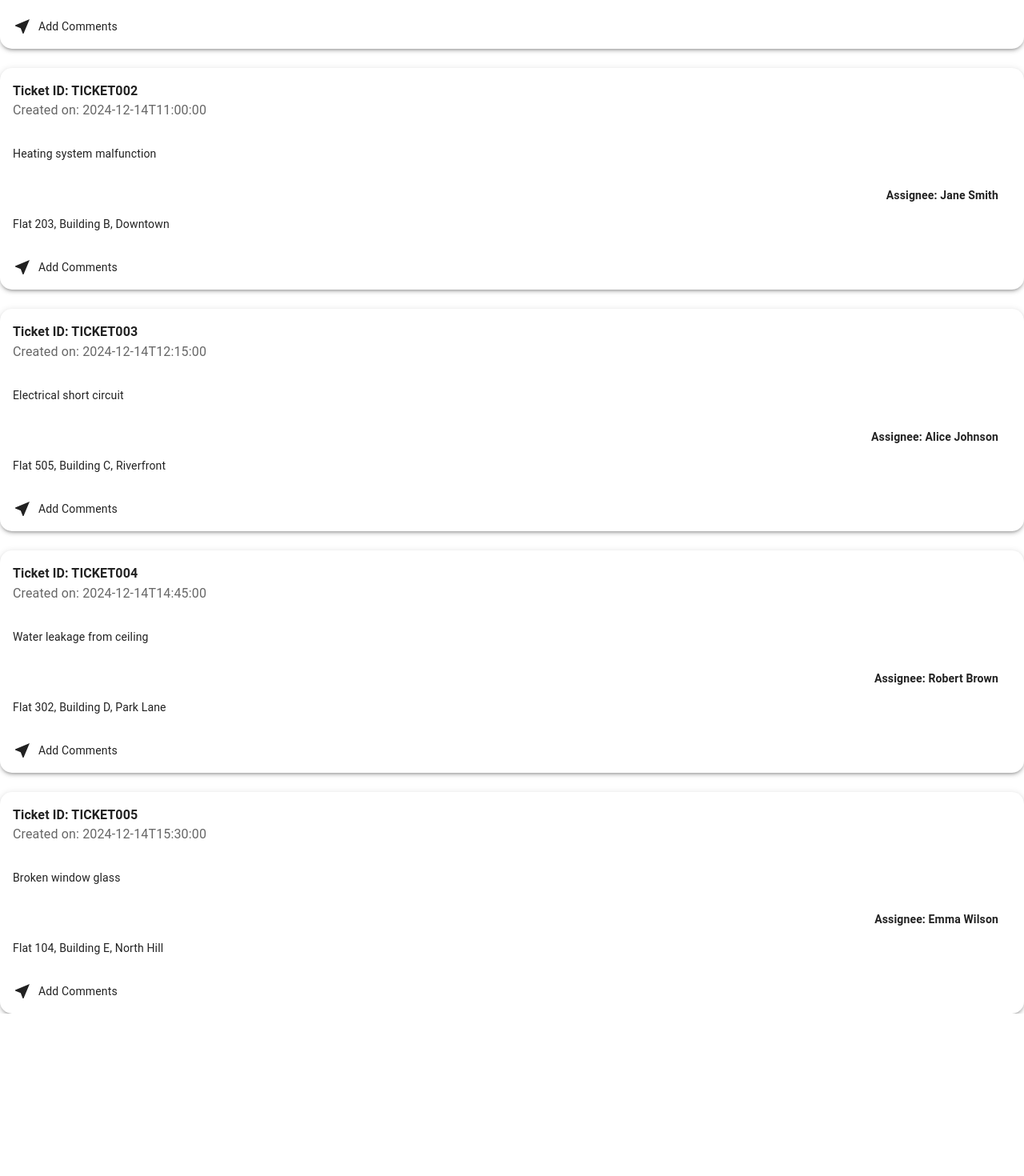
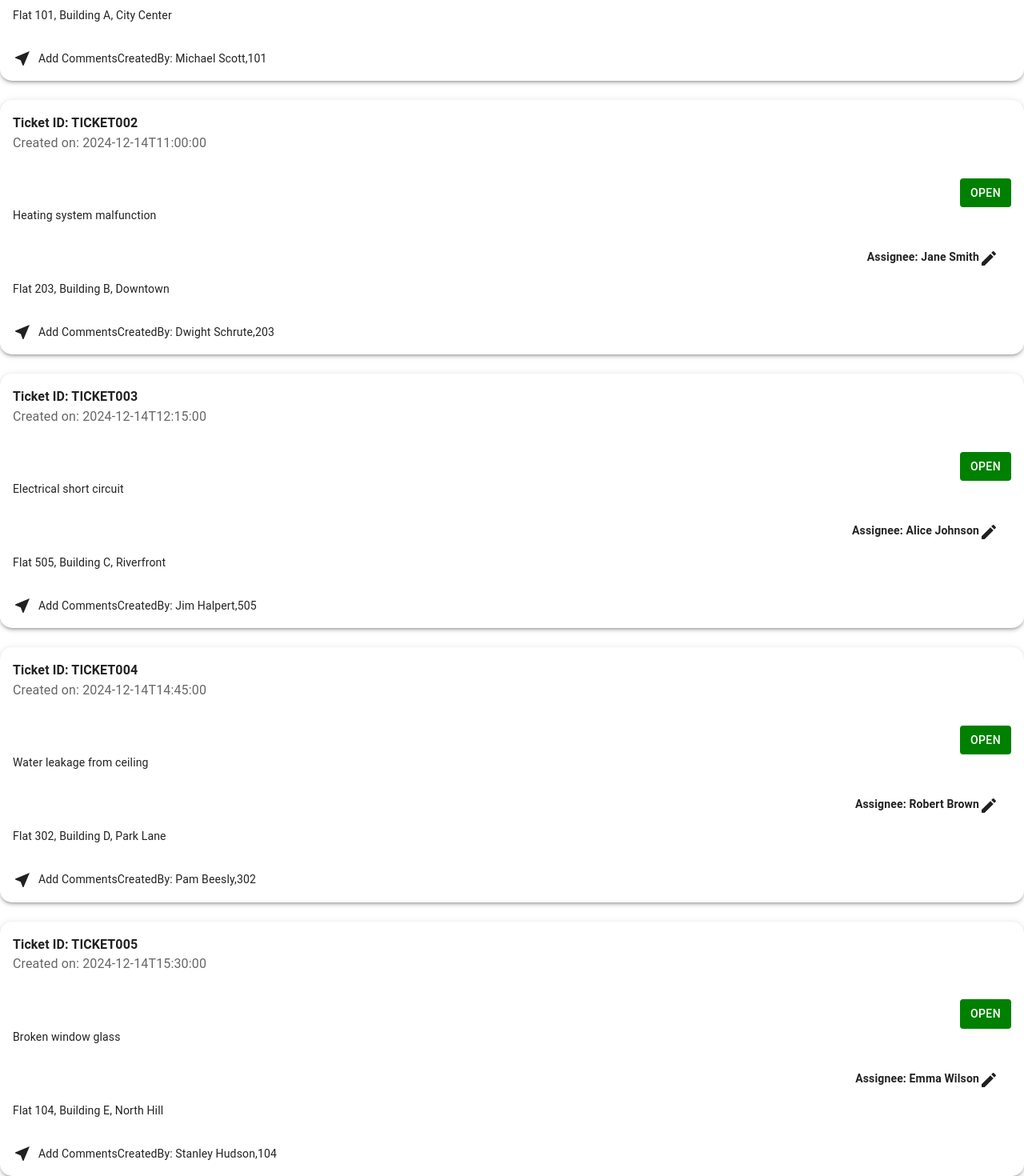
Before and after one commit to Lars1156/mypage, a React (Create React App) app: page /card in a window 1280 px wide. Shown: the part 217-1687 px from the top of the page at 80% size. Before the commit the page ends 1484 px from the top, so only its background shows below. Built offline with nearby package versions, Linux system fonts and the light colour scheme.

Commit message:
add the all components

```diff
--- a/src/components/Dashboard.jsx
+++ b/src/components/Dashboard.jsx
@@ -3,6 +3,7 @@ import { AppBar, Toolbar, Typography, Box, Drawer, List, ListItem, ListItemText,
 , Card, CardContent, Grid
  } from '@mui/material';
 import { Menu as MenuIcon, Notifications as NotificationsIcon , Dashboard as DashboardIcon ,People as PeopleIcon, Security as SecurityIcon, Settings as SettingsIcon, KeyboardArrowDown as KeyboardArrowDownIcon } from '@mui/icons-material';
+import TicketCard from './TicketCard';
 
 function Dashboard() {
   const [open, setOpen] = useState(false);
@@ -225,6 +226,9 @@ function Dashboard() {
               </TableBody>
             </Table>
           </TableContainer>
+          <Typography sx={{marginTop :'20px'}}>
+            <TicketCard/>
+          </Typography>
         </main>
       </Box>
     </div>
--- a/src/components/TicketCard.jsx
+++ b/src/components/TicketCard.jsx
@@ -1,6 +1,9 @@
 import React from 'react';
-import { Card, CardContent, CardHeader, Grid, Typography , Box} from '@mui/material';
+import { Card, CardContent, CardHeader, Grid,
+        Button,
+    Typography , Box} from '@mui/material';
 import NearMeIcon from '@mui/icons-material/NearMe';
+import ModeEditOutlineIcon from '@mui/icons-material/ModeEditOutline';
 
 const tickets = [
   {
@@ -8,37 +11,48 @@ import NearMeIcon from '@mui/icons-material/NearMe';
     "create_date_time": "2024-12-14T10:30:00",
     "issue": "Plumbing issue in the kitchen",
     "location": "Flat 101, Building A, City Center",
-          "assignee": "John Doe"
+    "assignee": "John Doe",
+    "created_by": "Michael Scott",
+    "flat_no": "101"
   },
   {
     "ticket_id": "TICKET002",
     "create_date_time": "2024-12-14T11:00:00",
     "issue": "Heating system malfunction",
     "location": "Flat 203, Building B, Downtown",
-          "assignee": "Jane Smith"
+    "assignee": "Jane Smith",
+    "created_by": "Dwight Schrute",
+    "flat_no": "203"
   },
   {
     "ticket_id": "TICKET003",
     "create_date_time": "2024-12-14T12:15:00",
     "issue": "Electrical short circuit",
     "location": "Flat 505, Building C, Riverfront",
-          "assignee": "Alice Johnson"
+    "assignee": "Alice Johnson",
+    "created_by": "Jim Halpert",
+    "flat_no": "505"
   },
   {
     "ticket_id": "TICKET004",
     "create_date_time": "2024-12-14T14:45:00",
     "issue": "Water leakage from ceiling",
     "location": "Flat 302, Building D, Park Lane",
-          "assignee": "Robert Brown"
+    "assignee": "Robert Brown",
+    "created_by": "Pam Beesly",
+    "flat_no": "302"
   },
   {
     "ticket_id": "TICKET005",
     "create_date_time": "2024-12-14T15:30:00",
     "issue": "Broken window glass",
     "location": "Flat 104, Building E, North Hill",
-          "assignee": "Emma Wilson"
+    "assignee": "Emma Wilson",
+    "created_by": "Stanley Hudson",
+    "flat_no": "104"
   }
 ];
+
 
 function TicketCard() {
   return (
@@ -55,20 +69,27 @@ function TicketCard() {
               subheader={`Created on: ${ticket.create_date_time}`}
             />
             <CardContent>
+              <Box sx={{ display: 'flex', justifyContent: 'flex-end'  }}>
+                 <Button sx={{padding : '20px , 10px ', backgroundColor:'green' , color:'white'}}
+                 >Open</Button>
+              </Box>
               <Typography variant="body2" paragraph>
                 {ticket.issue}
               </Typography>
               <Box sx={{ display: 'flex', justifyContent: 'flex-end', padding: '16px' }}>
-              <Typography variant="body2" sx={{ fontWeight: 'bold' }}>
+              <Typography variant="body2" sx={{ fontWeight: 'bold'  }}>
                 Assignee: {ticket.assignee}
               </Typography>
+              <ModeEditOutlineIcon/>
             </Box>
               <Typography variant="body2">{ticket.location}</Typography>
             </CardContent>
             <Box sx={{ display: 'flex', alignItems: 'center', padding: '16px' }}>
               <NearMeIcon sx={{ marginRight: '8px' }} />
               <Typography variant="body2">Add Comments</Typography>
+              <Typography variant='body2' sx={{marginRight:'200px'}}>CreatedBy: {ticket.created_by},{ticket.flat_no}</Typography>
             </Box>
+
           </Card>
         </Grid>
       ))}
```
Lines whose indentation alone changed are shown as unchanged.
